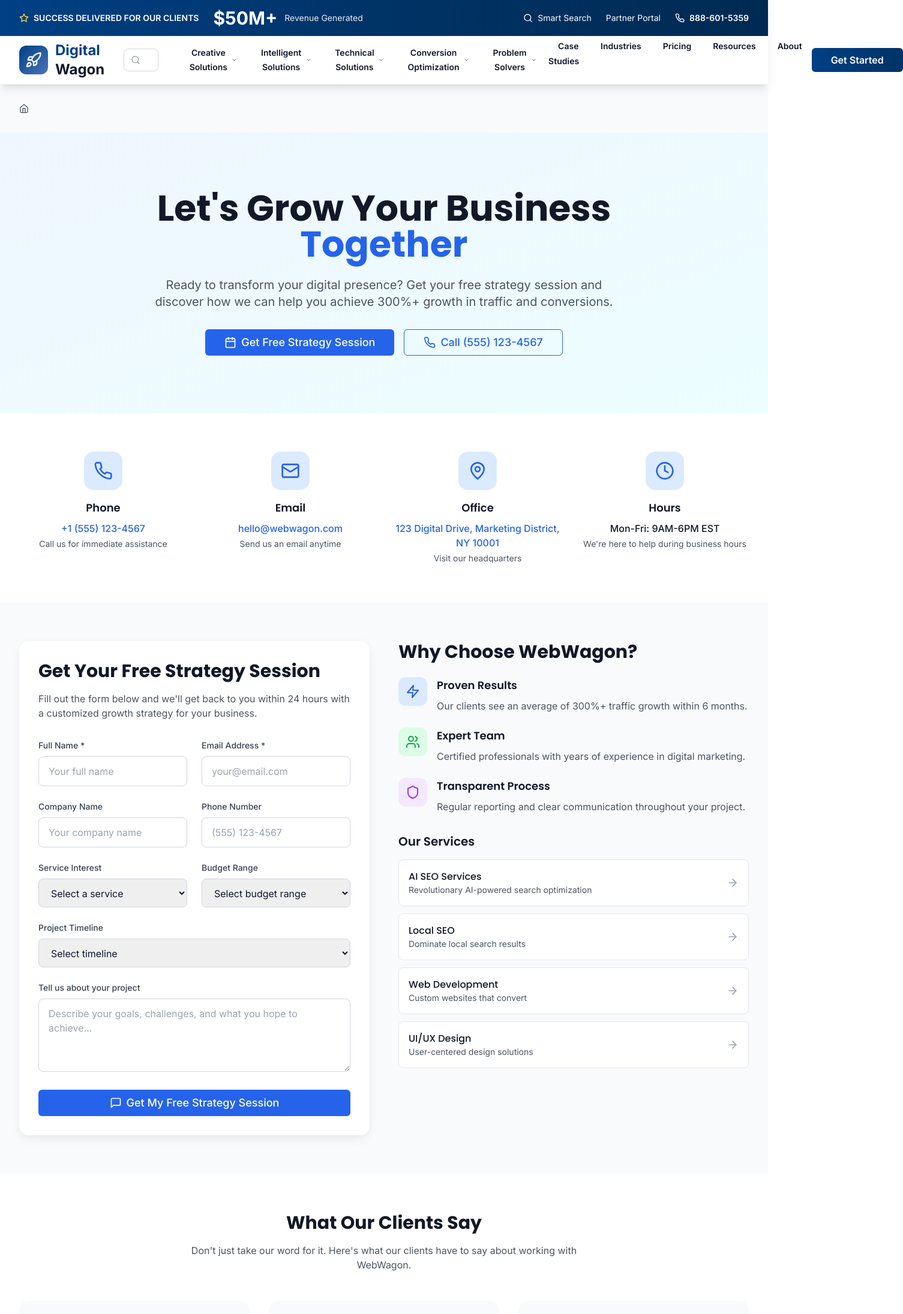
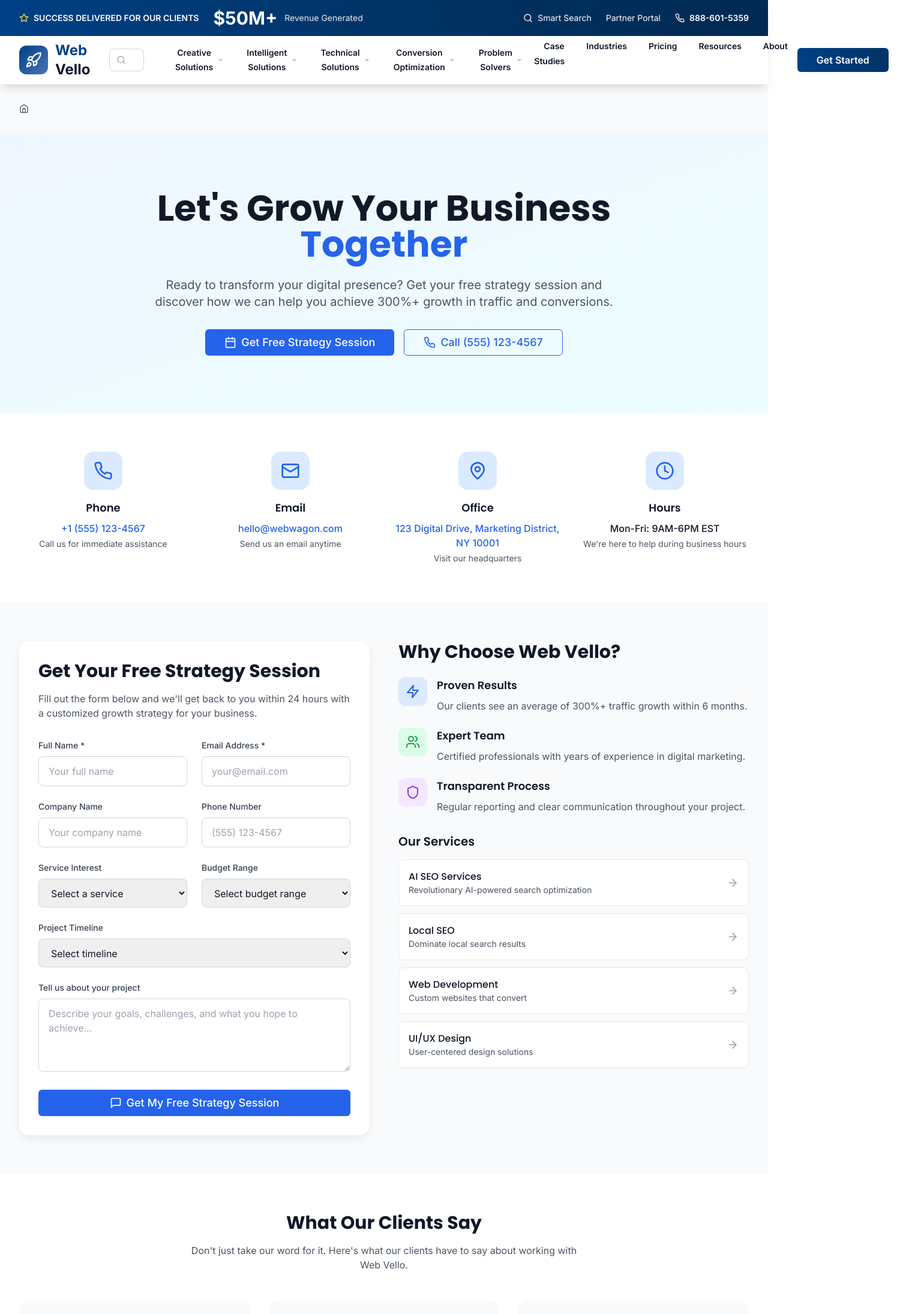
Before and after one commit to MarkTheCoderShark/testtest, a Next.js app: page /contact in a window 1280 px wide. Shown: the top 2191 px of the page at 60% size, 1505 px wide, since content can reach past the window. Built offline with nearby package versions, Linux system fonts and the light colour scheme.

Commit message:
Rebrand from WebWagon to Web Vello - Updated all references and domain to webvello.com

```diff
--- a/app/contact/contact-client.tsx
+++ b/app/contact/contact-client.tsx
@@ -67,7 +67,7 @@ const testimonials = [
     name: "Sarah Johnson",
     company: "TechStart Inc.",
     role: "CEO",
-    content: "WebWagon transformed our online presence. Our organic traffic increased by 300% in just 6 months!",
+    content: "Web Vello transformed our online presence. Our organic traffic increased by 300% in just 6 months!",
     rating: 5,
     avatar: "/testimonials/sarah-johnson.jpg"
   },
@@ -430,7 +430,7 @@ export function ContactPageClient() {
             {/* Why Choose Us */}
             <div className="space-y-8">
               <div>
-                <h2 className="text-3xl font-bold text-gray-900 mb-6">Why Choose WebWagon?</h2>
+                <h2 className="text-3xl font-bold text-gray-900 mb-6">Why Choose Web Vello?</h2>
                 <div className="space-y-6">
                   <div className="flex items-start">
                     <div className="flex h-12 w-12 items-center justify-center rounded-xl bg-blue-100 mr-4">
@@ -496,7 +496,7 @@ export function ContactPageClient() {
           <div className="text-center mb-12">
             <h2 className="text-3xl font-bold text-gray-900 mb-4">What Our Clients Say</h2>
             <p className="text-gray-600 max-w-2xl mx-auto">
-              Don't just take our word for it. Here's what our clients have to say about working with WebWagon.
+              Don't just take our word for it. Here's what our clients have to say about working with Web Vello.
             </p>
           </div>
           <div className="grid grid-cols-1 md:grid-cols-3 gap-8">
@@ -552,7 +552,7 @@ export function ContactPageClient() {
             Ready to Transform Your Digital Presence?
           </h2>
           <p className="text-xl text-blue-100 mb-8">
-            Join hundreds of businesses that have achieved remarkable growth with WebWagon.
+            Join hundreds of businesses that have achieved remarkable growth with Web Vello.
           </p>
           <div className="flex flex-col sm:flex-row gap-4 justify-center">
             <Button
--- a/app/layout.tsx
+++ b/app/layout.tsx
@@ -21,10 +21,10 @@ const poppins = Poppins({
 })
 
 export const metadata: Metadata = {
-  metadataBase: new URL('https://webwagon.com'),
+  metadataBase: new URL('https://webvello.com'),
   title: {
-    default: 'WebWagon - Digital Marketing Agency | AI SEO, Local SEO, Web Development',
-    template: '%s | WebWagon'
+    default: 'Web Vello - Digital Marketing Agency | AI SEO, Local SEO, Web Development',
+    template: '%s | Web Vello'
   },
   description: 'Drive revenue growth with data-driven digital marketing. Specializing in AI-powered SEO, local search dominance, and conversion-focused web development. Get 300%+ traffic growth in 6 months.',
   keywords: [
--- a/app/page.tsx
+++ b/app/page.tsx
@@ -73,7 +73,7 @@ const testimonials = [
     id: 1,
     name: "Sarah Mitchell",
     role: "CEO, TechStart Solutions",
-    content: "WebWagon transformed our online presence completely. We went from 50 leads per month to over 200, and our revenue increased by 150% in just 6 months.",
+    content: "Web Vello transformed our online presence completely. We went from 50 leads per month to over 200, and our revenue increased by 150% in just 6 months.",
     rating: 5,
     company: "TechStart Solutions"
   },
@@ -89,7 +89,7 @@ const testimonials = [
     id: 3,
     name: "Jennifer Chen",
     role: "Founder, LegalTech Pro",
-    content: "Professional, results-driven, and incredibly effective. WebWagon helped us establish authority in our niche and attract high-value clients consistently.",
+    content: "Professional, results-driven, and incredibly effective. Web Vello helped us establish authority in our niche and attract high-value clients consistently.",
     rating: 5,
     company: "LegalTech Pro"
   }
@@ -223,7 +223,7 @@ export default function HomePage() {
               Digital Marketing Excellence
             </div>
             <h2 className="text-4xl lg:text-5xl font-bold text-secondary-900 mb-6">
-              Why Choose WebWagon for Your Digital Marketing Needs?
+              Why Choose Web Vello for Your Digital Marketing Needs?
             </h2>
             <p className="text-xl text-secondary-600 max-w-3xl mx-auto">
               Discover how our data-driven approach to SEO, web development, and digital marketing
@@ -327,7 +327,7 @@ export default function HomePage() {
                 Digital Marketing Services Available Nationwide
               </h3>
               <p className="text-lg text-secondary-600 max-w-4xl mx-auto">
-                WebWagon provides comprehensive digital marketing solutions including SEO, web development,
+                Web Vello provides comprehensive digital marketing solutions including SEO, web development,
                 UI/UX design, and software development. Our services help businesses across all industries
                 improve their online presence, increase search visibility, and drive sustainable revenue growth.
               </p>
@@ -376,7 +376,7 @@ export default function HomePage() {
               <h2 className="text-2xl sm:text-3xl lg:text-5xl font-bold mb-4 sm:mb-6 leading-tight">
                 Transform Your Website into a Lead Generation Machine with{' '}
                 <span className="text-transparent bg-clip-text bg-gradient-to-r from-blue-300 to-cyan-300">
-                  WebWagon
+                  Web Vello
                 </span>
               </h2>
 
@@ -443,7 +443,7 @@ export default function HomePage() {
                 <div className="w-full h-full bg-gradient-to-b from-blue-400 to-purple-500 rounded-full animate-pulse"></div>
               </div>
 
-              {/* Middle Level - WebWagon Processing */}
+              {/* Middle Level - Web Vello Processing */}
               <div className="absolute top-44 left-1/2 -translate-x-1/2">
                 <div className="text-center">
                   <div className="w-32 h-32 bg-gradient-to-br from-white to-gray-100 rounded-3xl flex flex-col items-center justify-center shadow-2xl mb-4 relative overflow-hidden">
--- a/app/sitemap.ts
+++ b/app/sitemap.ts
@@ -1,7 +1,8 @@
-import { MetadataRoute } from 'next'
+i /l
+mport { MetadataRoute } from 'next'
 
 export default function sitemap(): MetadataRoute.Sitemap {
-  const baseUrl = 'https://webwagon.com'
+  const baseUrl = 'https://webvello.com'
 
   // Static pages
   const staticPages = [
--- a/components/layout/footer.tsx
+++ b/components/layout/footer.tsx
@@ -48,7 +48,7 @@ export function Footer() {
         <div className="grid grid-cols-1 md:grid-cols-2 lg:grid-cols-4 gap-8">
           {/* Company Info */}
           <div className="lg:col-span-2">
-            <h3 className="text-2xl font-bold mb-4">WebWagon</h3>
+            <h3 className="text-2xl font-bold mb-4">Web Vello</h3>
             <p className="text-gray-300 mb-6 max-w-md">
               Professional digital marketing services that drive real results.
               From AI-powered SEO to custom web development, we help businesses
@@ -126,7 +126,7 @@ export function Footer() {
         <div className="border-t border-gray-800 mt-12 pt-8">
           <div className="flex flex-col md:flex-row justify-between items-center">
             <p className="text-gray-400 text-sm">
-              © 2024 WebWagon. All rights reserved.
+              © 2024 Web Vello. All rights reserved.
             </p>
             <div className="flex space-x-6 mt-4 md:mt-0">
               <Link href="/privacy" className="text-gray-400 hover:text-white transition-colors text-sm">
--- a/components/layout/header.tsx
+++ b/components/layout/header.tsx
@@ -338,8 +338,8 @@ export function Header() {
                 <Rocket className="h-7 w-7 text-white" />
               </div>
               <div className="flex flex-col">
-                <span className="text-2xl font-bold text-primary-600 group-hover:text-primary-700 transition-colors">Digital</span>
-                <span className="text-2xl font-bold text-secondary-900 group-hover:text-secondary-800 transition-colors">Wagon</span>
+                <span className="text-2xl font-bold text-primary-600 group-hover:text-primary-700 transition-colors">Web</span>
+                <span className="text-2xl font-bold text-secondary-900 group-hover:text-secondary-800 transition-colors">Vello</span>
               </div>
             </Link>
           </div>
@@ -458,8 +458,8 @@ export function Header() {
                     <Rocket className="h-6 w-6 text-white" />
                   </div>
                   <div className="flex flex-col">
-                    <span className="text-lg font-bold text-primary-600">Digital</span>
-                    <span className="text-lg font-bold text-secondary-900">Wagon</span>
+                    <span className="text-lg font-bold text-primary-600">Web</span>
+                    <span className="text-lg font-bold text-secondary-900">Vello</span>
                   </div>
                 </div>
               </Link>
--- a/lib/seo-config.ts
+++ b/lib/seo-config.ts
@@ -1,10 +1,10 @@
 import { Metadata } from 'next'
 
 export const defaultMetadata: Metadata = {
-  metadataBase: new URL('https://webwagon.com'),
+  metadataBase: new URL('https://webvello.com'),
   title: {
-    default: 'WebWagon - Digital Marketing Agency | AI SEO, Local SEO, Web Development',
-    template: '%s | WebWagon'
+    default: 'Web Vello - Digital Marketing Agency | AI SEO, Local SEO, Web Development',
+    template: '%s | Web Vello'
   },
   description: 'Drive revenue growth with data-driven digital marketing. Specializing in AI-powered SEO, local search dominance, and conversion-focused web development. Get 300%+ traffic growth in 6 months.',
   keywords: [
```
Also changed, not shown: app/robots.txt, public/robots.txt.
